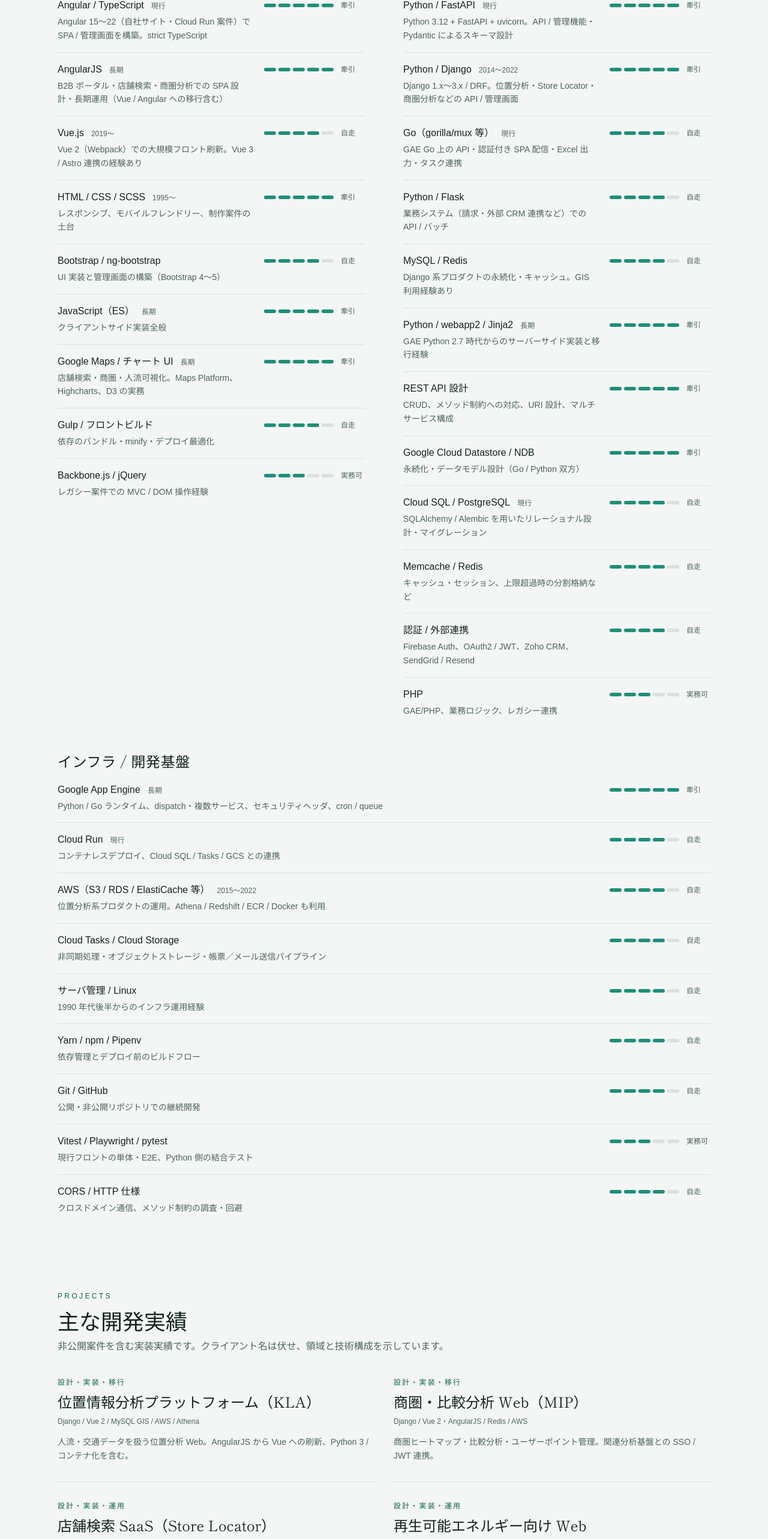
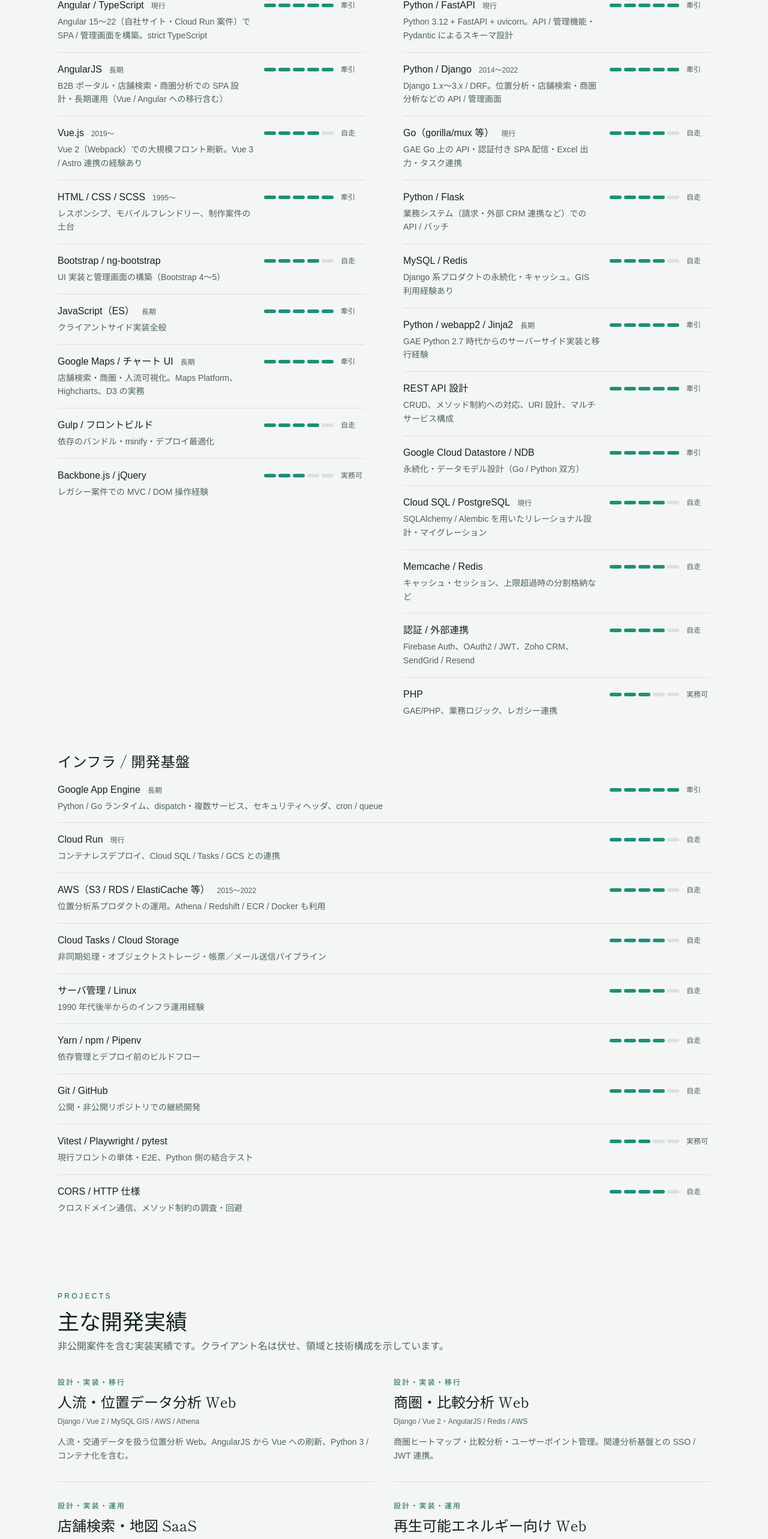
Before and after one commit to mnemonic-co-jp/skillsheet, a Next.js app: page / in a window 1280 px wide. Shown: the part 1459-4025 px from the top of the page at 60% size. Built offline with nearby package versions, Linux system fonts and the light colour scheme; a web font is replaced by a local one.

Commit message:
具体的な名前を伏せる

```diff
--- a/src/data/skillsheet.ts
+++ b/src/data/skillsheet.ts
@@ -108,7 +108,7 @@ export const backendSkills: SkillItem[] = [
     name: "Python / Django",
     level: 5,
     years: "2014〜2022",
-    note: "Django 1.x〜3.x / DRF。位置分析・Store Locator・商圏分析などの API / 管理画面",
+    note: "Django 1.x〜3.x / DRF。位置分析・店舗検索・商圏分析などの API / 管理画面",
   },
   {
     name: "Go（gorilla/mux 等）",
@@ -218,21 +218,21 @@ export const infraSkills: SkillItem[] = [
 
 export const projects: ProjectItem[] = [
   {
-    name: "位置情報分析プラットフォーム（KLA）",
+    name: "人流・位置データ分析 Web",
     role: "設計・実装・移行",
     stack: "Django / Vue 2 / MySQL GIS / AWS / Athena",
     summary:
       "人流・交通データを扱う位置分析 Web。AngularJS から Vue への刷新、Python 3 / コンテナ化を含む。",
   },
   {
-    name: "商圏・比較分析 Web（MIP）",
+    name: "商圏・比較分析 Web",
     role: "設計・実装・移行",
     stack: "Django / Vue 2・AngularJS / Redis / AWS",
     summary:
       "商圏ヒートマップ・比較分析・ユーザーポイント管理。関連分析基盤との SSO / JWT 連携。",
   },
   {
-    name: "店舗検索 SaaS（Store Locator）",
+    name: "店舗検索・地図 SaaS",
     role: "設計・実装・運用",
     stack: "Django / AngularJS / GAE / MySQL",
     summary:
@@ -299,13 +299,13 @@ export const career: CareerItem[] = [
   {
     period: "2014年頃 〜 2022年頃（以降も断続）",
     title: "開発パートナー / フルスタックエンジニア",
-    org: "株式会社 GOGA Inc. 向け（ニーモニックとして）",
+    org: "地図・位置情報系 SaaS 企業向け（ニーモニックとして）",
     summary:
-      "位置情報・地図ソリューションを中心に、Store Locator・商圏分析・人流分析プロダクトの設計・実装・モダン化を協力。Django / Vue / AWS を軸に長期参画。",
+      "位置情報・地図ソリューションを中心に、店舗検索・商圏分析・人流分析プロダクトの設計・実装・モダン化を協力。Django / Vue / AWS を軸に長期参画。",
     highlights: [
-      "KDDI Location Analyzer（KLA）系のフロント刷新（AngularJS → Vue）とバックエンド現代化",
-      "MarketAnalyzer Satellite（MIP）の機能開発・Vue 移行・分析基盤連携",
-      "GOGA Store Locator（公開検索・管理コンソール・顧客テーマ）の実装・運用",
+      "人流・位置分析 Web のフロント刷新（AngularJS → Vue）とバックエンド現代化",
+      "商圏・比較分析 Web の機能開発・Vue 移行・分析基盤連携",
+      "店舗検索 SaaS（公開検索・管理コンソール・顧客テーマ）の実装・運用",
       "地図デモ・社内ツール、コーポレートサイト（Astro / HubSpot）など周辺開発",
     ],
   },
@@ -377,7 +377,7 @@ export const learningInterests = [
 ];
 
 export const sourcesNote =
-  "本スキルシートは、公開プロフィール・技術ブログ、ニーモニック非公開リポジトリ、および GOGA Inc. 関連の開発リポジトリ（位置情報・Store Locator・商圏分析など）をもとに構成しています。クライアント名・機密情報は伏せ、技術スタックと役割の粒度で記載しています。";
+  "本スキルシートは、公開プロフィール・技術ブログ、ニーモニック非公開リポジトリ、および協力先の地図・位置情報系プロダクト実装をもとに構成しています。クライアント名・製品名・機密情報は伏せ、技術スタックと役割の粒度で記載しています。";
 
 export const levelLabels: Record<SkillLevel, string> = {
   1: "基礎",
```
